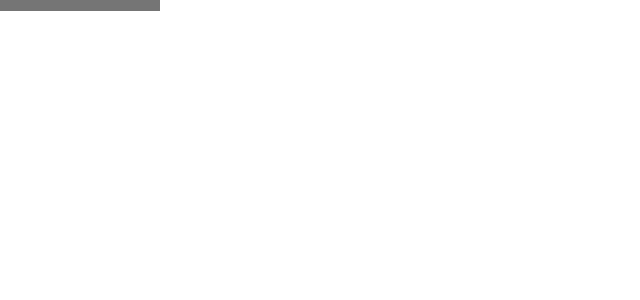
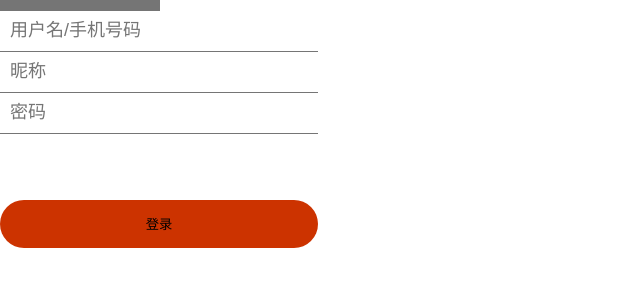
Before and after one commit to lyle0518/news, a Vue app: page /login in a window 1280 px wide. Shown: the top 300 px of the page, without its empty margins (0-640 px from the left). Built offline with nearby package versions, Linux system fonts and the light colour scheme; a small style sheet from the web is missing.

Commit message:
登录页完成

```diff
--- a/package.json
+++ b/package.json
@@ -8,6 +8,7 @@
   },
   "dependencies": {
     "core-js": "^3.6.4",
+    "vant": "^2.5.7",
     "vue": "^2.6.11",
     "vue-router": "^3.1.5"
   },
--- a/src/App.vue
+++ b/src/App.vue
@@ -25,4 +25,10 @@
 em {
   font-style: normal;
 }
+input,
+button {
+  background: none;
+  outline: none;
+  border: none;
+}
 </style>
--- a/src/views/Login.vue
+++ b/src/views/Login.vue
@@ -5,6 +5,12 @@
       <span class="iconfont iconnew iconlogo"></span>
       <span class="iconfont iconicon-test test"></span>
     </div>
+    <form>
+      <input type="text" placeholder="用户名/手机号码" />
+      <input type="text" placeholder="昵称" />
+      <input type="password" name="password" id placeholder="密码" />
+      <button>登录</button>
+    </form>
   </div>
 </template>
 
@@ -45,6 +51,24 @@
 .logo .test {
   position: absolute;
   top: 7px;
-  left: 7px;
+  left: 10px;
+}
+form {
+  text-align: center;
+}
+input {
+  width: 298px;
+  height: 20px;
+  font-size: 18px;
+  line-height: 18px;
+  border-bottom: 1px solid #757575;
+  padding: 10px;
+}
+button {
+  width: 318px;
+  height: 48px;
+  border-radius: 50px;
+  background-color: #cc3300;
+  margin-top: 66px;
 }
 </style>
```
Also changed, not shown: 1 other file (tests, documents, lock files or other folders).
